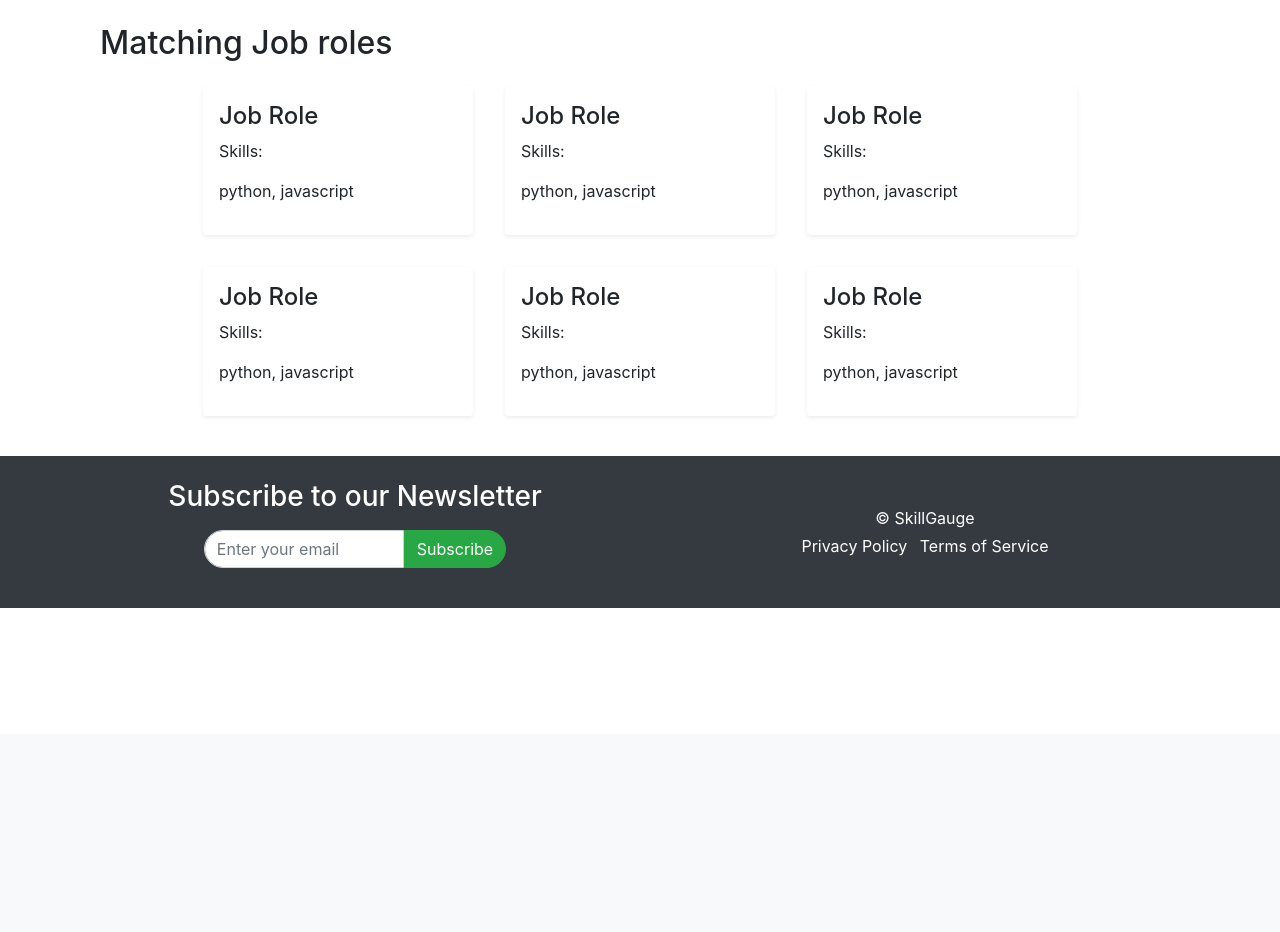
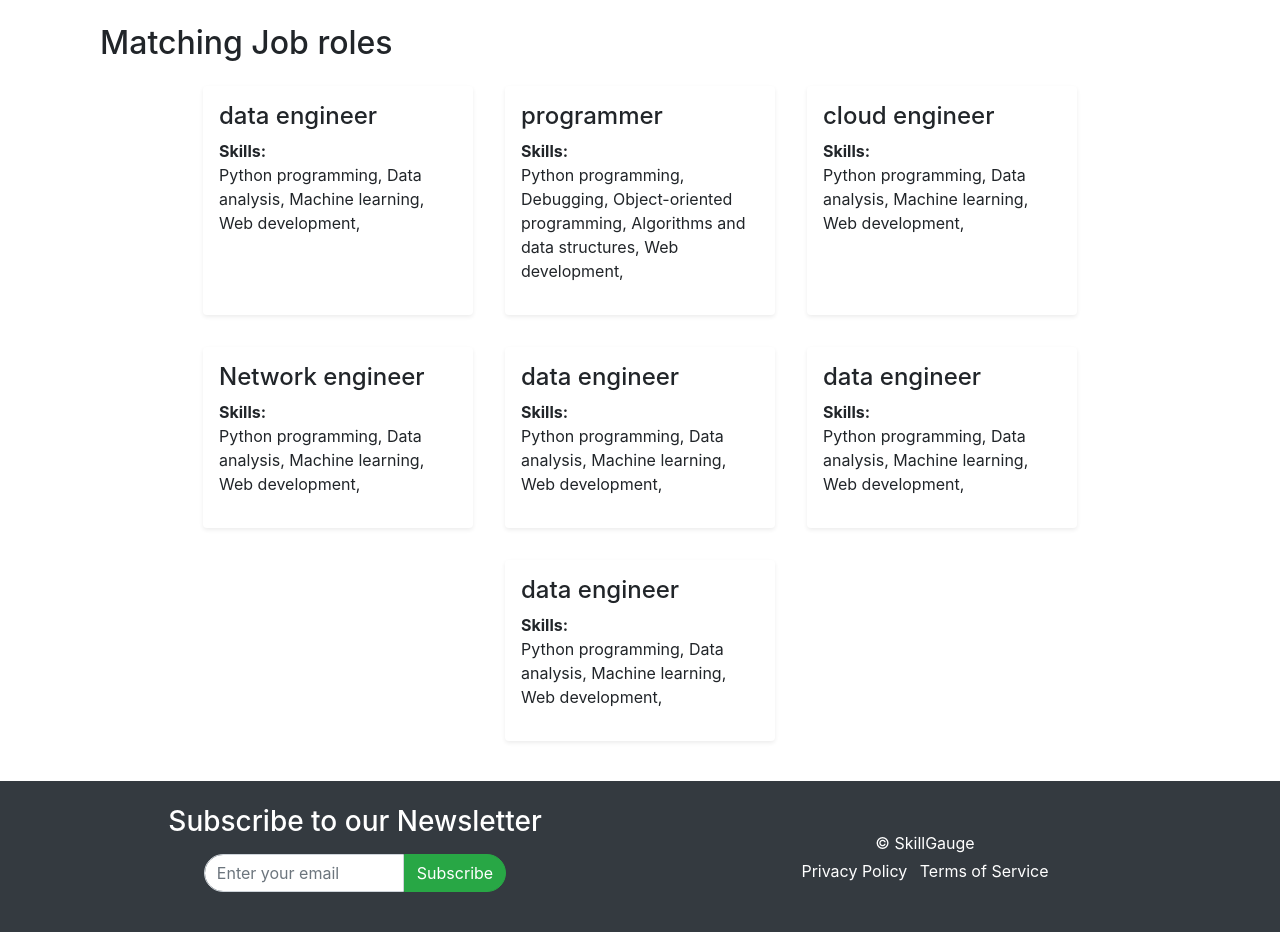
Before and after one commit to aenslei/SkillGauge, a Flask app: page /job_roles in a window 1280 px wide. Shown: the part 66-998 px from the top of the page. Before the commit the page ends 674 px from the top, so only its background shows below. Run offline with Flask 3, Linux system fonts and the light colour scheme; some libraries are stand-ins or nearby versions.

Commit message:
edit job card to be able to take in object data

```diff
--- a/app.py
+++ b/app.py
@@ -1,6 +1,16 @@
 from flask import Flask, render_template
 
 app = Flask(__name__)
+
+class JobRole:
+    def __init__(self, title , skill , match_percent):
+        self.title = title
+        self.skill = skill
+        self.match_percent = match_percent
+
+
+
+
 
 @app.route('/')
 def Home():
@@ -14,7 +24,19 @@ def Industries():
 
 @app.route('/job_roles')
 def Job_roles():
-    return render_template('job_roles.html')
+    # placeholder data
+    j1 = JobRole("data engineer" , ["Python programming","Data analysis","Machine learning","Web development"],90 )
+    j2 = JobRole("programmer", ["Python programming", "Debugging","Object-oriented programming","Algorithms and data structures", "Web development"], 90)
+    j3 = JobRole("cloud engineer", ["Python programming", "Data analysis", "Machine learning", "Web development"], 75)
+    j4 = JobRole("Network engineer", ["Python programming", "Data analysis", "Machine learning", "Web development"], 45)
+    j5 = JobRole("data engineer", ["Python programming", "Data analysis", "Machine learning", "Web development"], 80)
+    j6 = JobRole("data engineer", ["Python programming", "Data analysis", "Machine learning", "Web development"], 90)
+    j7 = JobRole("data engineer", ["Python programming", "Data analysis", "Machine learning", "Web development"], 90)
+    job_role_list = [j1,j2, j3,j4,j5,j6,j7]
+
+
+
+    return render_template('job_roles.html' , job_role = job_role_list)
 
 if __name__ == '__main__':
     app.run(debug=True)
--- a/templates/job_roles.html
+++ b/templates/job_roles.html
@@ -9,52 +9,53 @@
 
     <div class ="container">
         <h2>Matching Job roles </h2>
+
+
+
         <div class ="container-fluid ">
+            {% set counter = namespace(value=0) %}
             <div class = "row justify-content-center">
+
+            {% for x in job_role %}
+
+            {% if counter.value < 3 %}
+                {% set counter.value = counter.value + 1 %}
+
+
             <div class = "col-sm-3 border-b p-3 m-3 shadow-sm bg-white rounded">
-                <h4>Job Role</h4>
-                <p class = "font weight-bold">Skills:</p>
-                <p> python, javascript</p>
+
+                <h4> {{x.title}} </h4>
+                <b>Skills:</b>
+                <p> {% for skill in x.skill %} {{skill}}, {% endfor %}</p>
+
+
+
+
+
+            </div>
+
+            {% else %}
+            {% set counter.value = 1 %}
+            </div>
+            <div class = "row justify-content-center">
+                <div class = "col-sm-3 border-b p-3 m-3 shadow-sm bg-white rounded">
+
+                <h4> {{x.title}} </h4>
+                <b>Skills:</b>
+                <p> {% for skill in x.skill %} {{skill}}, {% endfor %}</p>
+
+                </div>
+
+
+
+            {% endif %}
+
+
+            {% endfor %}
             </div>
 
 
-                <div class = "col-sm-3 border-b p-3 m-3 shadow-sm bg-white rounded">
-                    <h4> Job Role</h4>
-                    <p class = "font weight-bold">Skills:</p>
-                    <p> python, javascript</p>
-                </div>
-
-            <div class = "col-sm-3 border-b p-3 m-3 shadow-sm bg-white rounded">
-                <h4> Job Role</h4>
-                <p class = "font weight-bold">Skills:</p>
-                <p> python, javascript</p>
-            </div>
-
         </div>
-            <div class = "row justify-content-center">
-            <div class = "col-sm-3 border-b p-3 m-3 shadow-sm bg-white rounded">
-                <h4> Job Role</h4>
-                <p class ="font weight-bold">Skills:</p>
-                <p> python, javascript</p>
-            </div>
-
-
-            <div class = "col-sm-3 border-b p-3 m-3 shadow-sm bg-white rounded">
-                <h4> Job Role</h4>
-                <p class = "font weight-bold">Skills:</p>
-                <p> python, javascript</p>
-            </div>
-
-            <div class = "col-sm-3 border-b p-3 m-3 shadow-sm bg-white rounded">
-                <h4> Job Role</h4>
-                <p class = "font weight-bold">Skills:</p>
-                <p> python, javascript</p>
-            </div>
-
-        </div>
-
-        </div>
-    </div>
 
 
 
@@ -64,4 +65,8 @@
 
 </div>
 
+
+
+
+
 {% endblock %}
```
